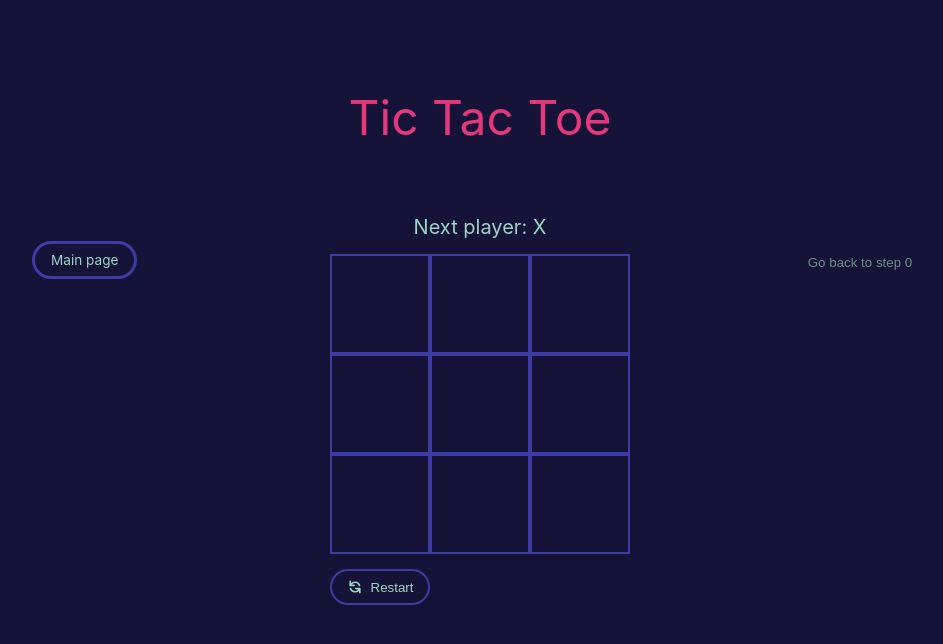
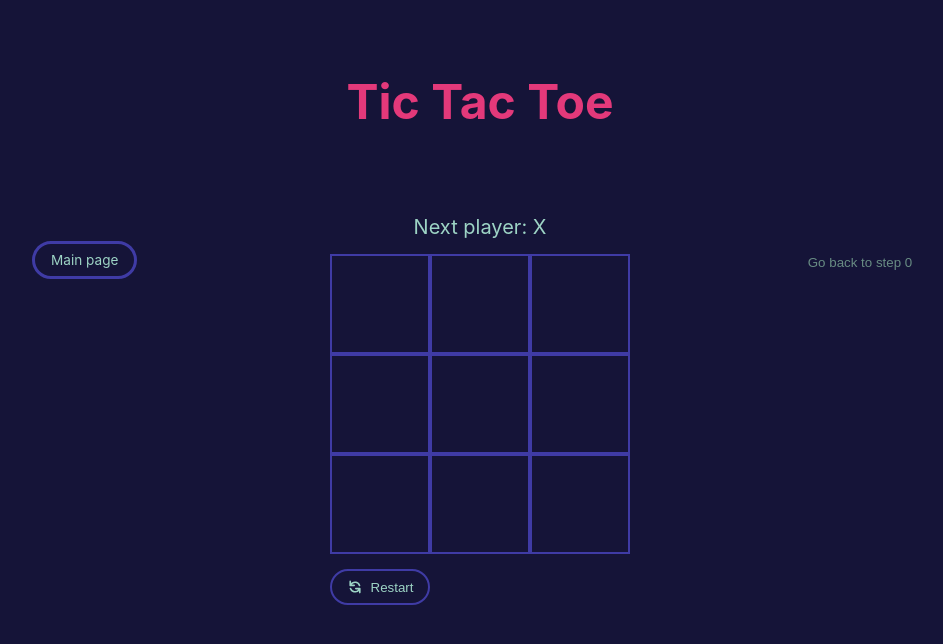
Before and after one commit to MathildeMerx/TicTacToe, a React (Create React App) app: page /TicTacToe in a window 1280 px wide. Shown: the top 644 px of the page, without its empty margins (160-1103 px from the left). Built offline with nearby package versions, Linux system fonts and the light colour scheme.

Commit message:
put the title as h1 and not p

```diff
--- a/src/ticTacToe.css
+++ b/src/ticTacToe.css
@@ -27,6 +27,11 @@ button {
 button:disabled {
     color: var(--disabled-color);
     cursor: default;
+}
+
+h1 {
+    color: var(--contrast-primary);
+    font-size: 300%;
 }
 
 html {
@@ -115,8 +120,6 @@ html {
 }
 
 .title {
-    color: var(--contrast-primary);
-    font-size: 300%;
     height: 20vh;
     padding-top: 40px;
     text-align: center;
--- a/src/ticTacToe.jsx
+++ b/src/ticTacToe.jsx
@@ -34,7 +34,7 @@ function TicTacToe() {
         <>
             <div className="title">
                 {" "}
-                <p>Tic Tac Toe</p>
+                <h1>Tic Tac Toe</h1>
             </div>
             <div className="page">
                 <div className="tabs">
```
